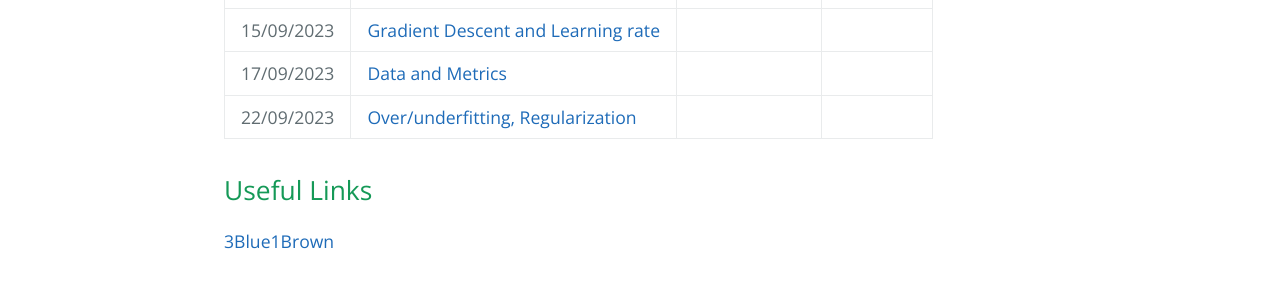
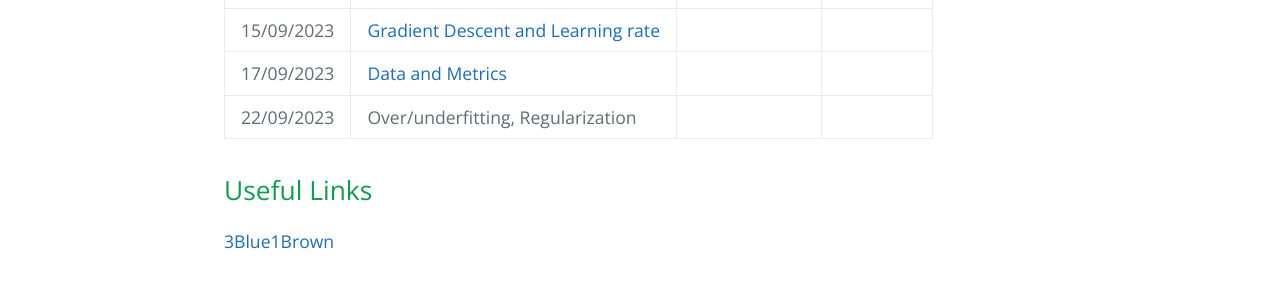
Before and after one commit to decoder-99/DL23Fall, a Jekyll site: the page built from index.md, in a window 1280 px wide. Shown: the part 769-1069 px from the top of the page. Built offline with Jekyll 4.4.1, drawn with Linux system fonts in a browser that asks for light colours; the repository's description, which GitHub fills in, is left out; our own code applies the rules of GitHub Pages for plain Markdown files.

```diff
--- a/index.md
+++ b/index.md
@@ -15,7 +15,7 @@ You can find information about attendance, individual achievements, and importan
 |11/09/2023              | [Introduction to Deep Learning](https://docs.google.com/presentation/d/1eUC5Ox6Pc6iZkHAWUPFH_y36gUh7YusSLOkGWsNahcs/edit?usp=sharing)                   |             |
 |15/09/2023              | [Gradient Descent and Learning rate](https://docs.google.com/presentation/d/1zk27mLlmfH7-Y9nDwCYTH0YgWCNeBuHDf9Rf9roF4Vo/edit?usp=sharing)                  |             |
 |17/09/2023              | [Data and Metrics](https://docs.google.com/presentation/d/11LS9796uyKNV-q1puTNQz1vOnTgGArKmwSRm1jxCq_s/edit?usp=sharing)                  |             |
-|22/09/2023              | [Over/underfitting, Regularization]()                  |             |
+|22/09/2023              | Over/underfitting, Regularization                  |             |
 
 ## Useful Links
 [3Blue1Brown](https://www.3blue1brown.com/lessons/backpropagation-calculus#computing-the-first-derivative)
```
